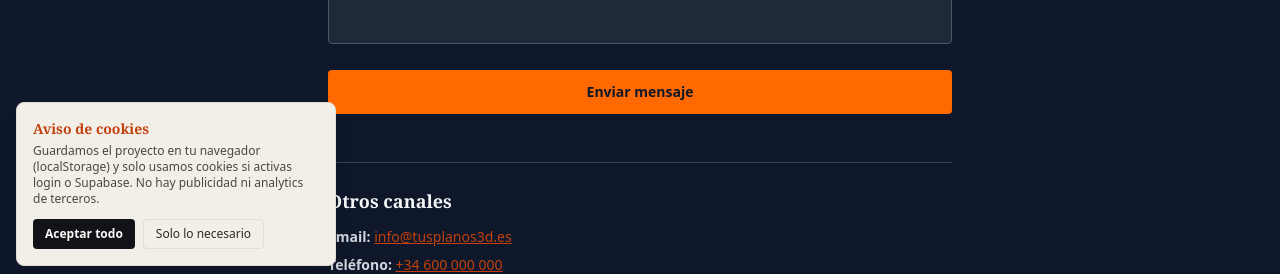
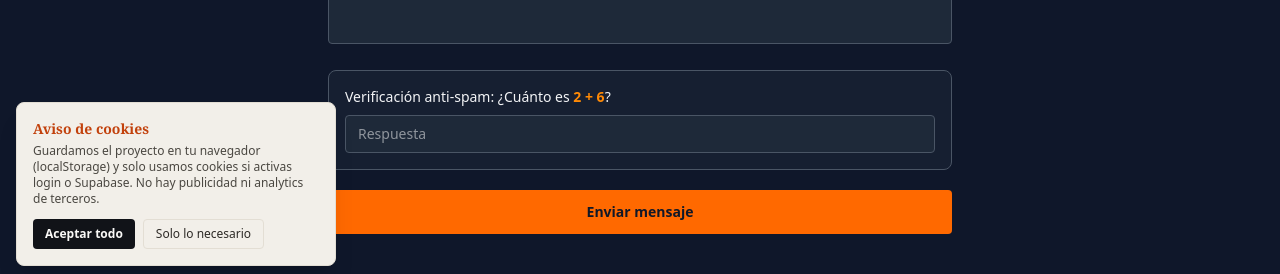
Before and after one commit to montyxace-sys/pnanos3d, a Next.js app: page /contacto in a window 1280 px wide. Shown: the part 470-744 px from the top of the page. Built offline with nearby package versions, Linux system fonts and the light colour scheme; no server answers.

Commit message:
feat: add captcha anti-spam (honeypot + math) to contact form, resend to info@tusplanos3d.es

```diff
--- a/src/app/contacto/ContactoClient.tsx
+++ b/src/app/contacto/ContactoClient.tsx
@@ -1,19 +1,51 @@
 "use client";
 
-import { useState } from "react";
+import { useState, useEffect } from "react";
 import Link from "next/link";
 
 const SUPABASE_URL = process.env.NEXT_PUBLIC_SUPABASE_URL;
+
+function generateCaptcha() {
+  const a = Math.floor(Math.random() * 9) + 1;
+  const b = Math.floor(Math.random() * 9) + 1;
+  return { question: `${a} + ${b}`, answer: a + b };
+}
 
 export default function ContactoClient() {
   const [name, setName] = useState("");
   const [email, setEmail] = useState("");
   const [message, setMessage] = useState("");
+  const [captcha, setCaptcha] = useState(generateCaptcha());
+  const [captchaInput, setCaptchaInput] = useState("");
+  const [honeypot, setHoneypot] = useState("");
   const [status, setStatus] = useState<"idle" | "sending" | "ok" | "error">("idle");
   const [error, setError] = useState("");
 
+  useEffect(() => {
+    setCaptcha(generateCaptcha());
+  }, []);
+
   async function submit(e: React.FormEvent) {
     e.preventDefault();
+
+    // Anti-spam: honeypot check
+    if (honeypot.trim() !== "") {
+      // Bot detected - silently reject
+      setStatus("ok");
+      setName("");
+      setEmail("");
+      setMessage("");
+      return;
+    }
+
+    // Anti-spam: captcha check
+    if (parseInt(captchaInput, 10) !== captcha.answer) {
+      setError("Respuesta incorrecta a la verificación anti-spam.");
+      setCaptcha(generateCaptcha());
+      setCaptchaInput("");
+      return;
+    }
+
     setStatus("sending");
     setError("");
 
@@ -28,7 +60,7 @@ export default function ContactoClient() {
       const res = await fetch(`${SUPABASE_URL}/functions/v1/contact-notify`, {
         method: "POST",
         headers: { "Content-Type": "application/json" },
-        body: JSON.stringify({ name, email, message }),
+        body: JSON.stringify({ name, email, message, captchaAnswer: parseInt(captchaInput, 10), captchaExpected: captcha.answer }),
       });
 
       if (!res.ok) {
@@ -40,6 +72,8 @@ export default function ContactoClient() {
       setName("");
       setEmail("");
       setMessage("");
+      setCaptchaInput("");
+      setCaptcha(generateCaptcha());
     } catch (err) {
       setStatus("error");
       setError(err instanceof Error ? err.message : "Error desconocido");
@@ -107,6 +141,36 @@ export default function ContactoClient() {
             />
           </div>
 
+          {/* Honeypot anti-spam (oculto para humanos, los bots lo rellenan) */}
+          <div style={{ position: "absolute", left: "-9999px", opacity: 0, height: 0, overflow: "hidden" }} aria-hidden="true">
+            <label htmlFor="website">No rellenar este campo</label>
+            <input
+              id="website"
+              type="text"
+              tabIndex={-1}
+              autoComplete="off"
+              value={honeypot}
+              onChange={(e) => setHoneypot(e.target.value)}
+            />
+          </div>
+
+          {/* Captcha anti-spam */}
+          <div className="rounded-lg border border-gray-600 bg-gray-800/50 p-4">
+            <label className="block text-sm font-medium mb-2">
+              Verificación anti-spam: ¿Cuánto es{" "}
+              <strong className="text-orange-400">{captcha.question}</strong>?
+            </label>
+            <input
+              type="text"
+              inputMode="numeric"
+              required
+              value={captchaInput}
+              onChange={(e) => setCaptchaInput(e.target.value)}
+              className="w-full rounded border border-gray-600 bg-gray-800 px-3 py-2 text-sm text-white focus:border-orange-400 focus:outline-none"
+              placeholder="Respuesta"
+            />
+          </div>
+
           {status === "error" && (
             <p className="text-sm text-red-400">{error}</p>
           )}
```
Also changed, not shown: 1 other file (tests, documents, lock files or other folders).
